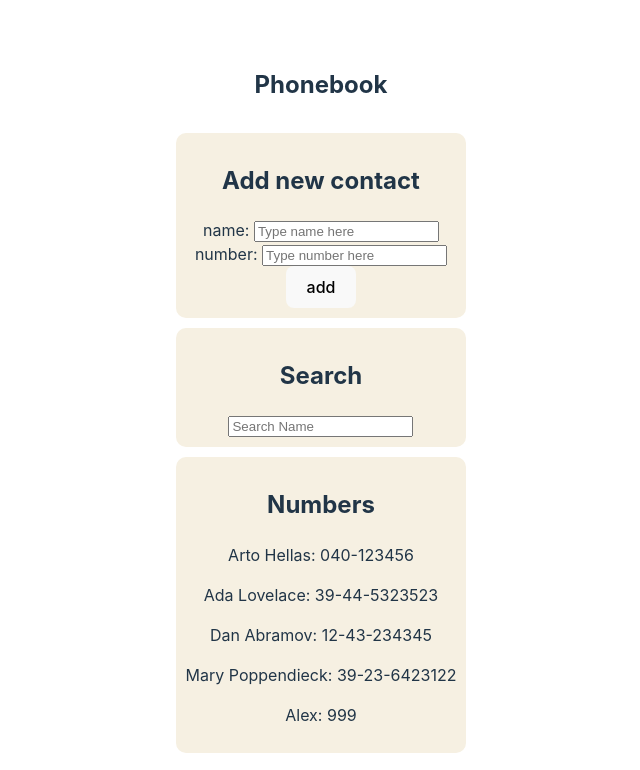
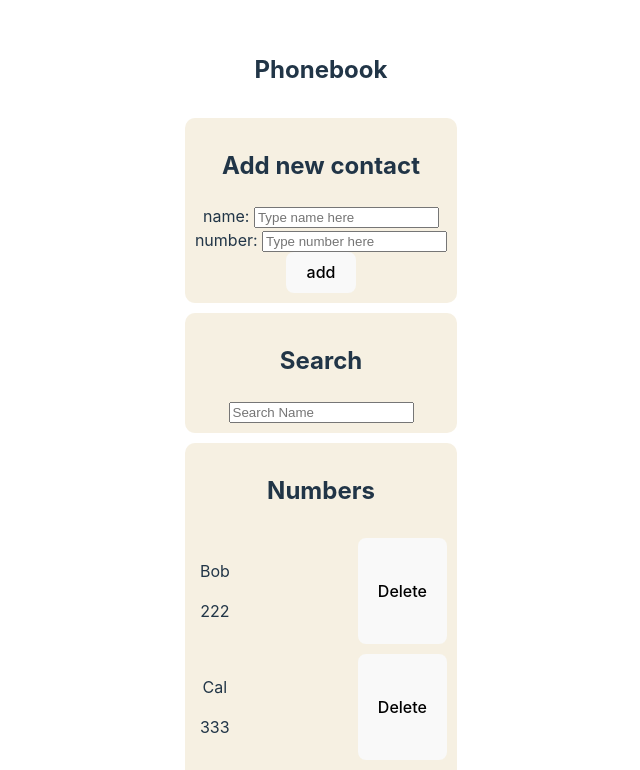
Before and after one commit to GucciGangnam/fullStackOpenCourse, a React (Vite) app in the folder part2/phonebook/Phone-Book-React/: page / in a window 1280 px wide. Shown: the top 770 px of the page, without its empty margins (319-959 px from the left). Built offline with nearby package versions, Linux system fonts and the light colour scheme; data requests are answered from the project's data file.

Commit message:
Part 2.14 complete

```diff
--- a/part2/phonebook/Phone-Book-React/db.json
+++ b/part2/phonebook/Phone-Book-React/db.json
@@ -1,29 +1,24 @@
 {
   "persons": [
     {
-      "name": "Arto Hellas",
-      "number": "040-123456",
-      "id": "1"
+      "id": "76c4",
+      "name": "Bob",
+      "number": "222"
     },
     {
-      "name": "Ada Lovelace",
-      "number": "39-44-5323523",
-      "id": "2"
+      "id": "238d",
+      "name": "Cal",
+      "number": "333"
     },
     {
-      "name": "Dan Abramov",
-      "number": "12-43-234345",
-      "id": "3"
+      "id": "6d5a",
+      "name": "Dan",
+      "number": "444"
     },
     {
-      "name": "Mary Poppendieck",
-      "number": "39-23-6423122",
-      "id": "4"
-    },
-    {
-      "id": "46d2",
+      "id": "21aa",
       "name": "Alex",
-      "number": "999"
+      "number": "111"
     }
   ]
 }
--- a/part2/phonebook/Phone-Book-React/src/App.css
+++ b/part2/phonebook/Phone-Book-React/src/App.css
@@ -43,26 +43,42 @@
 .read-the-docs {
   color: #888;
 }
-.App{
-display: flex;
-flex-direction: column;
-gap: 10px;
+
+.App {
+  display: flex;
+  flex-direction: column;
+  gap: 10px;
 }
 
-form{
+form {
   background-color: rgb(246, 240, 226);
   padding: 10px;
   border-radius: 10px;
 }
 
-.Search{
+.Search {
   background-color: rgb(246, 240, 226);
   padding: 10px;
   border-radius: 10px;
 }
 
-.Contacts{
+.Contacts {
   background-color: rgb(246, 240, 226);
   padding: 10px;
   border-radius: 10px;
+  display: flex;
+  flex-direction: column;
+  gap: 10px;
+
+  .Contact {
+    display: flex;
+    justify-content: space-between;
+    gap: 10px;
+    .Left{
+      padding: 5px;
+    }
+  }
+  .Contact:hover{
+    font-weight: bold;
+  }
 }
--- a/part2/phonebook/Phone-Book-React/src/App.jsx
+++ b/part2/phonebook/Phone-Book-React/src/App.jsx
@@ -46,7 +46,7 @@ const App = () => {
     setSearchResult(updatedSearchResults);
   };
 
-// ADD NEW PERSON
+  // ADD NEW PERSON
   const [newName, setNewName] = useState('');
   const [newNumber, setNewNumber] = useState('');
   // Handle change name
@@ -70,13 +70,30 @@ const App = () => {
 
     // Update person in backend
     personServices
-    .create({ name: newName, number: newNumber })
+      .create({ name: newName, number: newNumber })
 
     setNewName('');
     setNewNumber('')
 
 
   };
+
+  // DELETE CONTACT
+  const deleteContact = (id) => {
+    console.log(id);
+    // Call the service to delete the person from the database
+    if (window.confirm("Are you sure you want to delete this contact?")) {
+      personServices.remove(id)
+        .then(() => {
+          // Filter out the deleted person from the list
+          const updatedPersons = persons.filter(person => person.id !== id);
+          setPersons(updatedPersons); // Assuming you're using React's state hook
+        })
+        .catch(error => {
+          console.error('Error deleting contact:', error);
+        });
+    }
+  }
 
 
 
@@ -90,7 +107,7 @@ const App = () => {
       <Search searchInput={searchInput} handleChangeSearchInput={handleChangeSearchInput} searchResult={searchResult} />
 
 
-      <Contacts persons={persons} />
+      <Contacts persons={persons} deleteContact={deleteContact} />
 
     </div>
   )
--- a/part2/phonebook/Phone-Book-React/src/componenets/Contacts.jsx
+++ b/part2/phonebook/Phone-Book-React/src/componenets/Contacts.jsx
@@ -2,14 +2,19 @@
 
 
 // COMPONENETS
-export const Contacts = ({ persons }) => {
+export const Contacts = ({ persons, deleteContact }) => {
     return (
         <div className="Contacts">
-                  <h2>Numbers</h2>
+            <h2>Numbers</h2>
             {persons.map((person) => (
-                <p key={person.name}>
-                    {person.name}: {person.number}
-                </p>
+                <div key={person.name} className="Contact">
+                    <div className="Left">
+                        <p>{person.name}</p>
+                        <p>{person.number}</p>
+                    </div>
+                    <button
+                    onClick={() => { deleteContact(person.id)}}>Delete</button>
+                </div>
             ))}
         </div>
     )
--- a/part2/phonebook/Phone-Book-React/src/services/persons.js
+++ b/part2/phonebook/Phone-Book-React/src/services/persons.js
@@ -13,8 +13,13 @@ const update = (id, newObject) => {
     return axios.put(`${baseUrl}/${id}`, newObject)
 }
 
+const remove = (id) => {
+    return axios.delete(`${baseUrl}/${id}`)
+}
+
 export default {
     getAll: getAll,
     create: create,
-    update: update
+    update: update,
+    remove: remove
 }
```
